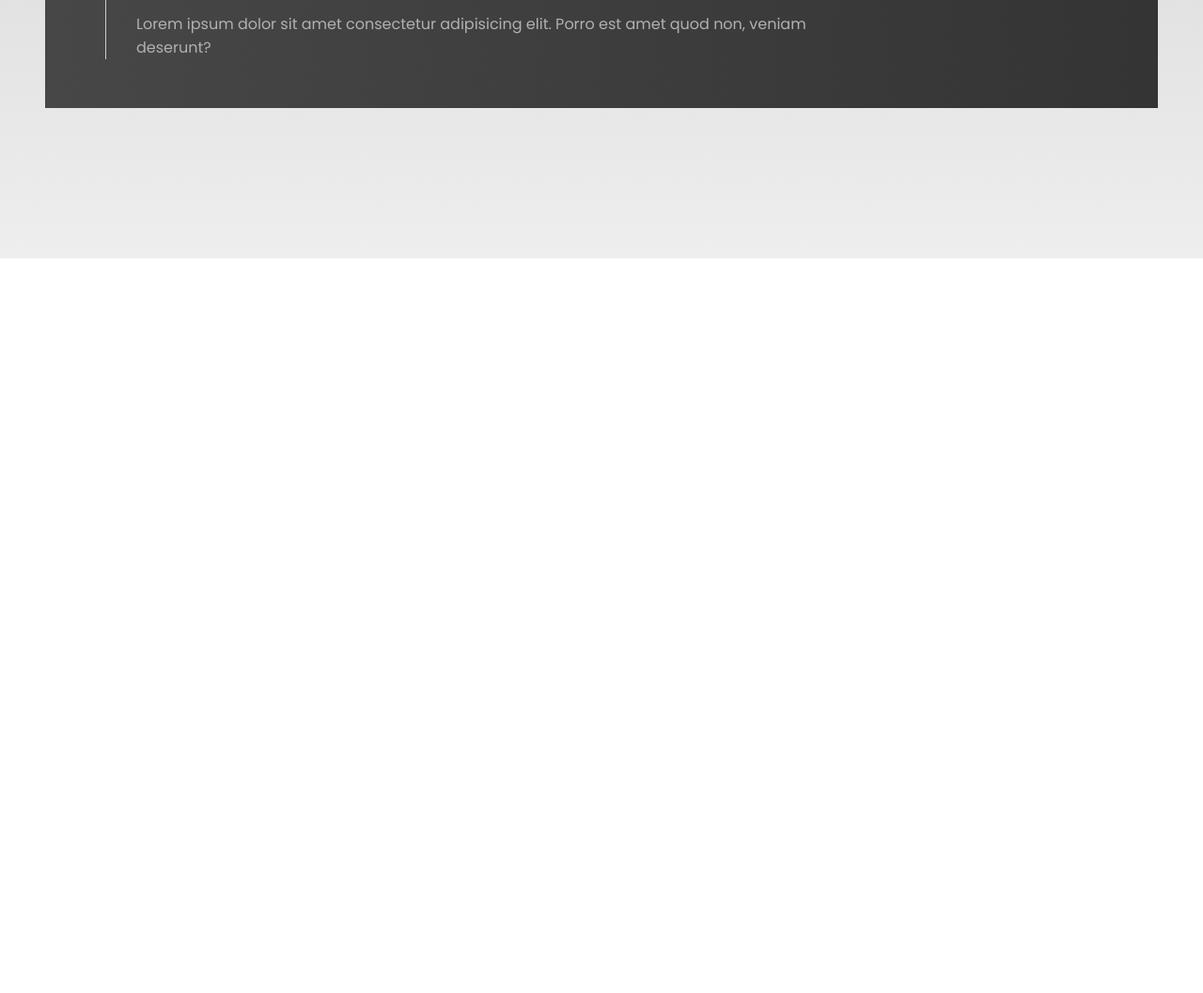
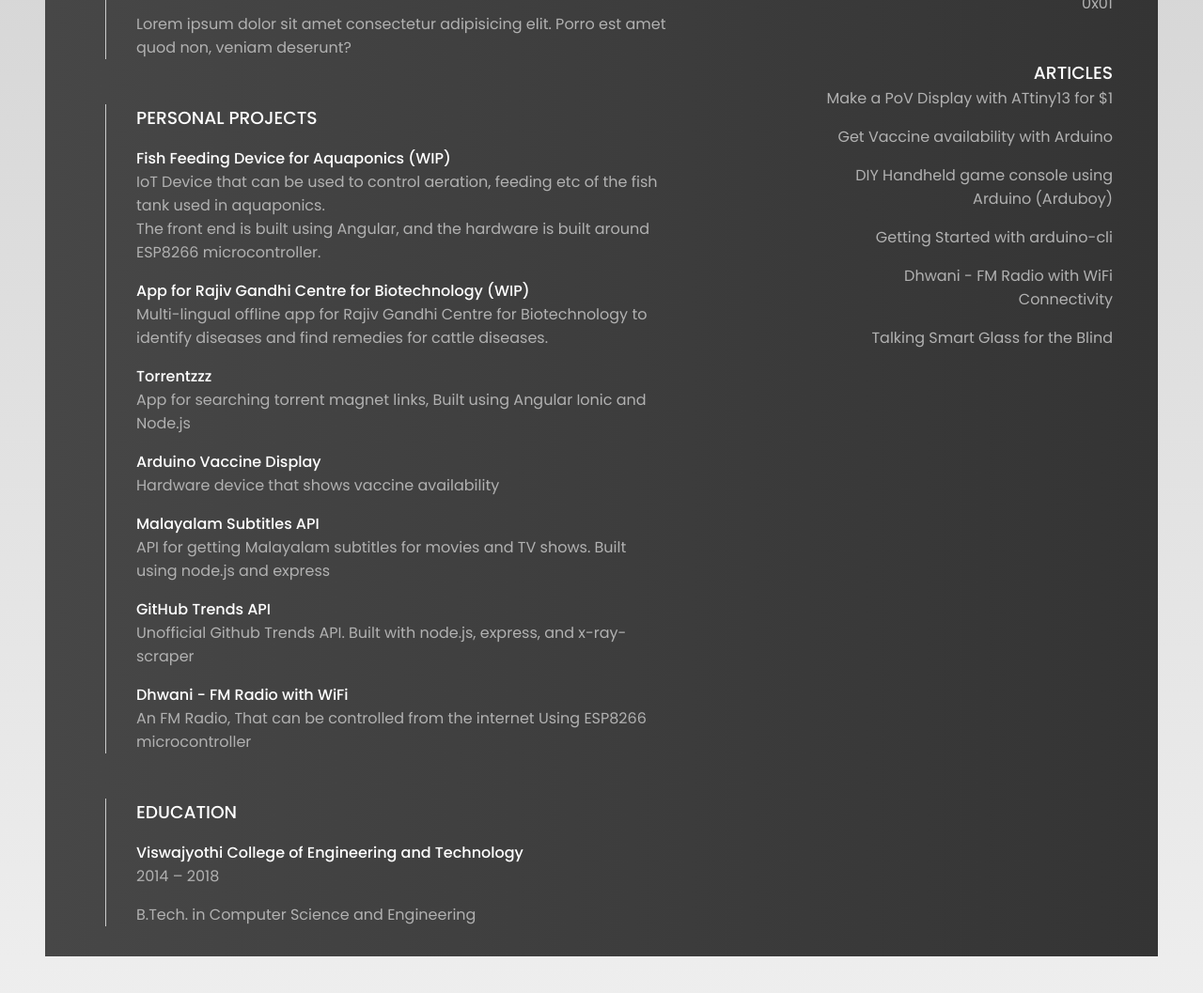
Before and after one commit to B45i/B45i-HTML-Resume, a plain HTML site: page index.html in a window 1280 px wide. Shown: the part 525-1582 px from the top of the page at 94% size. Before the commit the page ends 800 px from the top, so only its background shows below. Drawn offline with Linux system fonts and the light colour scheme.

Commit message:
+education

```diff
--- a/css/style.css
+++ b/css/style.css
@@ -60,9 +60,6 @@
   padding: 0px;
   box-sizing: inherit; }
 
-html {
-  height: 100vh; }
-
 body {
   box-sizing: border-box;
   font-family: 'Poppins', sans-serif;
@@ -85,8 +82,11 @@ a {
   background: linear-gradient(to left, #343434, #474747);
   padding: 2rem 3rem;
   display: grid;
-  grid-template-columns: 3fr 1fr;
-  grid-template-rows: repeat(10, minmax(10px, auto)); }
+  grid-template-columns: 2fr 1fr;
+  grid-template-rows: repeat(5, minmax(10px, auto));
+  gap: 0 15%;
+  max-width: 1500px;
+  margin: 0 auto; }
 
 .avatar {
   height: 6rem;
@@ -100,9 +100,13 @@ a {
 
 .experince {
   grid-column: 1;
+  grid-row: 3 / -2; }
+
+.experince,
+.education,
+.personal-projects {
   border-left: 1px solid #ccc;
-  padding-left: 2rem;
-  grid-row: 3 / -3; }
+  padding-left: 2rem; }
 
 .tech-skills {
   grid-column: 2;
@@ -111,5 +115,11 @@ a {
 .tech-talks {
   grid-column: 2;
   grid-row: 4 / span 1; }
-  .tech-talks li:not(:last-child) {
-    margin-bottom: 1rem; }
+
+.articles {
+  grid-column: 2;
+  grid-row: 5 / span 1; }
+
+.tech-talks li:not(:last-child),
+.articles li:not(:last-child) {
+  margin-bottom: 1rem; }
--- a/index.html
+++ b/index.html
@@ -34,7 +34,7 @@
                 />
                 <div>
                     <h1>Amal Shajan</h1>
-                    <p>JavaScript Developer</p>
+                    <p>Full stack JavaScript Developer</p>
                 </div>
             </div>
             <div class="contact">
@@ -71,7 +71,6 @@
                     </li>
                 </ul>
             </div>
-            <!-- end title -->
 
             <div class="separator-h"></div>
 
@@ -83,8 +82,7 @@
                         <a href="https://www.enate.net/" target="_blank">
                             <h4>Enate Ltd. - Product Engineer</h4>
                         </a>
-                        <p>2020 Jan - Present</p
-                        <p></p>
+                        <p>2020 Jan - Present</p>
                         <p>Angular, TypeScript, HTML, CSS, SCSS</p>
                         <p class="mt-1">
                             Lorem ipsum dolor sit amet consectetur adipisicing
@@ -106,23 +104,133 @@
                 </ul>
             </div>
 
-            <div class="ml-1 text-allign-end tech-skills">
+            <!-- Tech Skills -->
+            <div class="text-allign-end tech-skills">
                 <h3 class="to-upper">Technical Skills</h3>
                 <p>
                     Angular, React, Node.js, Express, JavaScript, TypeScript,
-                    HTML, CSS, SCSS, Vue(Basics)
+                    HTML, CSS, SCSS, Python
                 </p>
             </div>
 
-
-            <div class="ml-1 mt-1 text-allign-end tech-talks">
+            <!-- Tech Talks -->
+            <div class="text-allign-end tech-talks">
                 <h3 class="to-upper">Technical Talks</h3>
                 <ul>
                     <li>
                         Hacking with microPython, Raspberry pi jam 2019, Kochi
                     </li>
-                    <li>
-                        Beyond The Arduino IDE, MakerChat 0x01
+                    <li>Beyond The Arduino IDE, MakerChat 0x01</li>
+                </ul>
+            </div>
+
+            <!-- Articles -->
+            <div class="text-allign-end articles">
+                <h3 class="to-upper">Articles</h3>
+                <ul>
+                    <li>Make a PoV Display with ATtiny13 for $1</li>
+                    <li>Get Vaccine availability with Arduino</li>
+                    <li>DIY Handheld game console using Arduino (Arduboy)</li>
+                    <li>Getting Started with arduino-cli</li>
+                    <li>Dhwani - FM Radio with WiFi Connectivity</li>
+                    <li>Talking Smart Glass for the Blind</li>
+                </ul>
+            </div>
+
+            <div class="mt-3 ml-1 personal-projects">
+                <h3 class="to-upper">Personal Projects</h3>
+                <ul class="experinces">
+                    <li class="mt-1">
+                        <a href="https://www.enate.net/" target="_blank">
+                            <h4>Fish Feeding Device for Aquaponics (WIP)</h4>
+                        </a>
+                        <p>
+                            IoT Device that can be used to control aeration,
+                            feeding etc of the fish tank used in aquaponics.
+                            <br />
+                            The front end is built using Angular, and the
+                            hardware is built around ESP8266 microcontroller.
+                        </p>
+                    </li>
+
+                    <li class="mt-1">
+                        <a href="https://www.enate.net/" target="_blank">
+                            <h4>
+                                App for Rajiv Gandhi Centre for Biotechnology
+                                (WIP)
+                            </h4>
+                        </a>
+                        <p>
+                            Multi-lingual offline app for Rajiv Gandhi Centre
+                            for Biotechnology to identify diseases and find
+                            remedies for cattle diseases.
+                        </p>
+                    </li>
+
+                    <li class="mt-1">
+                        <a href="https://www.enate.net/" target="_blank">
+                            <h4>Torrentzzz</h4>
+                        </a>
+                        <p>
+                            App for searching torrent magnet links, Built using
+                            Angular Ionic and Node.js
+                        </p>
+                    </li>
+
+                    <li class="mt-1">
+                        <a href="https://www.enate.net/" target="_blank">
+                            <h4>Arduino Vaccine Display</h4>
+                        </a>
+                        <p>Hardware device that shows vaccine availability</p>
+                    </li>
+
+                    <li class="mt-1">
+                        <a href="https://www.enate.net/" target="_blank">
+                            <h4>Malayalam Subtitles API</h4>
+                        </a>
+                        <p>
+                            API for getting Malayalam subtitles for movies and
+                            TV shows. Built using node.js and express
+                        </p>
+                    </li>
+
+                    <li class="mt-1">
+                        <a href="https://www.enate.net/" target="_blank">
+                            <h4>GitHub Trends API</h4>
+                        </a>
+                        <p>
+                            Unofficial Github Trends API. Built with node.js,
+                            express, and x-ray-scraper
+                        </p>
+                    </li>
+
+                    <li class="mt-1">
+                        <a href="https://www.enate.net/" target="_blank">
+                            <h4>Dhwani - FM Radio with WiFi</h4>
+                        </a>
+                        <p>
+                            An FM Radio, That can be controlled from the
+                            internet Using ESP8266 microcontroller
+                        </p>
+                    </li>
+                </ul>
+            </div>
+
+            <!-- education -->
+            <div class="ml-1 mt-3 education">
+                <h3 class="to-upper">Education</h3>
+                <ul class="educations">
+                    <li class="mt-1">
+                        <a href="https://www.enate.net/" target="_blank">
+                            <h4>
+                                Viswajyothi College of Engineering and
+                                Technology
+                            </h4>
+                        </a>
+                        <p>2014 – 2018</p>
+                        <p class="mt-1">
+                            B.Tech. in Computer Science and Engineering
+                        </p>
                     </li>
                 </ul>
             </div>
--- a/scss/main.scss
+++ b/scss/main.scss
@@ -14,7 +14,7 @@ $text-secondary: #b1b1b1;
 }
 
 html {
-    height: 100vh;
+    // height: 100vh;
     // font-size: 62.5%; /* = 10px */
 }
 
@@ -45,10 +45,13 @@ a {
     background: linear-gradient(to left, $bg-1, $bg-2);
     padding: 2rem 3rem;
     display: grid;
-    grid-template-columns: 3fr 1fr;
+    grid-template-columns: 2fr 1fr;
     // grid-auto-rows: minmax(10px, auto);
-    grid-template-rows: repeat(10, minmax(10px, auto));
+    grid-template-rows: repeat(5, minmax(10px, auto));
     // grid-auto-flow: row dense;
+    gap: 0 15%;
+    max-width: 1500px;
+    margin: 0 auto;
 }
 
 .avatar {
@@ -68,9 +71,17 @@ a {
 
 .experince {
     grid-column: 1;
+    grid-row: 3 / -2;
+}
+
+.experince,
+.education,
+.personal-projects {
     border-left: 1px solid #ccc;
     padding-left: 2rem;
-    grid-row: 3 / -3;
+}
+
+.personal-projects {
 }
 
 .tech-skills {
@@ -81,7 +92,15 @@ a {
 .tech-talks {
     grid-column: 2;
     grid-row: 4 / span 1;
+}
 
+.articles {
+    grid-column: 2;
+    grid-row: 5 / span 1;
+}
+
+.tech-talks,
+.articles {
     li {
         &:not(:last-child) {
             margin-bottom: 1rem;
```
